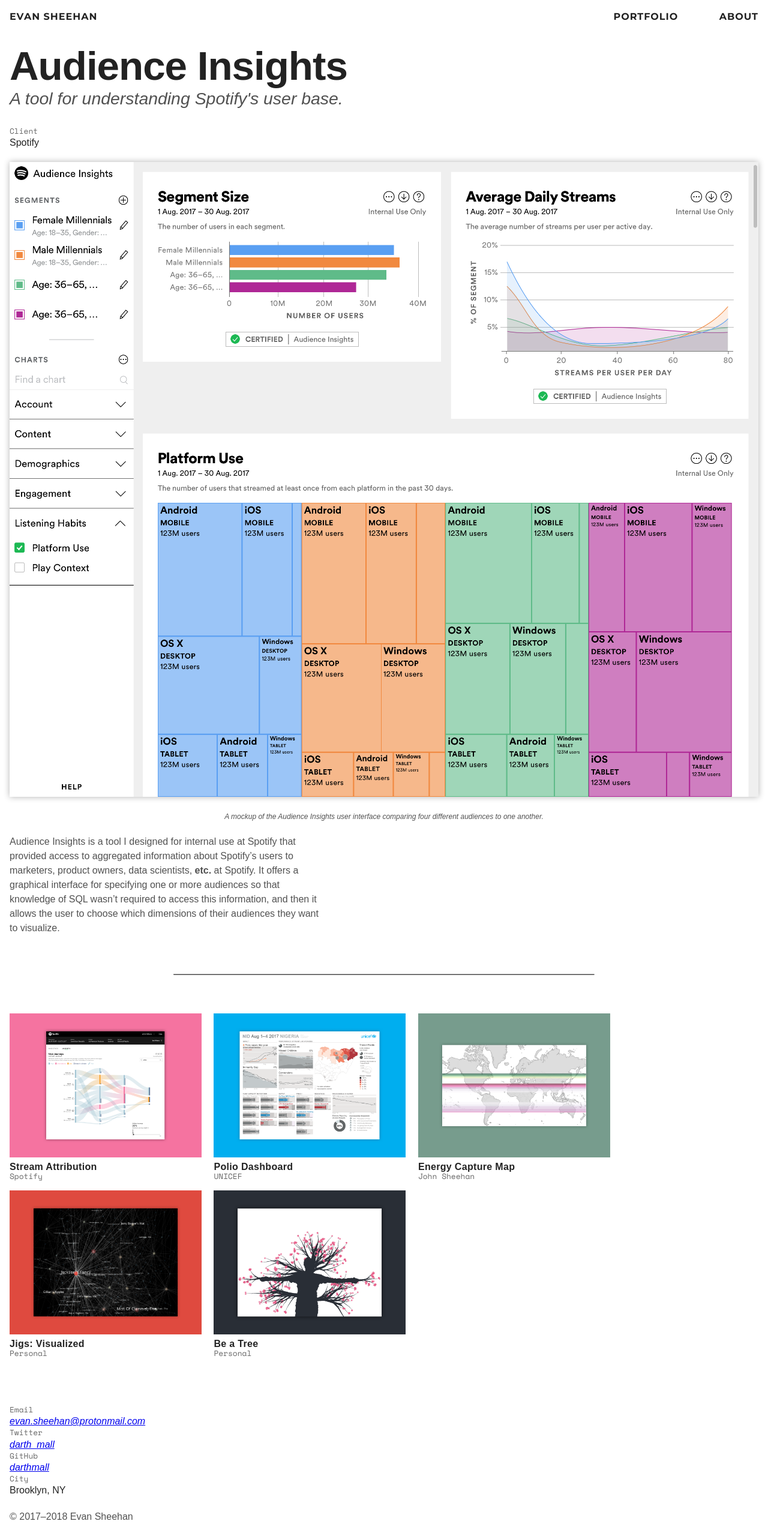
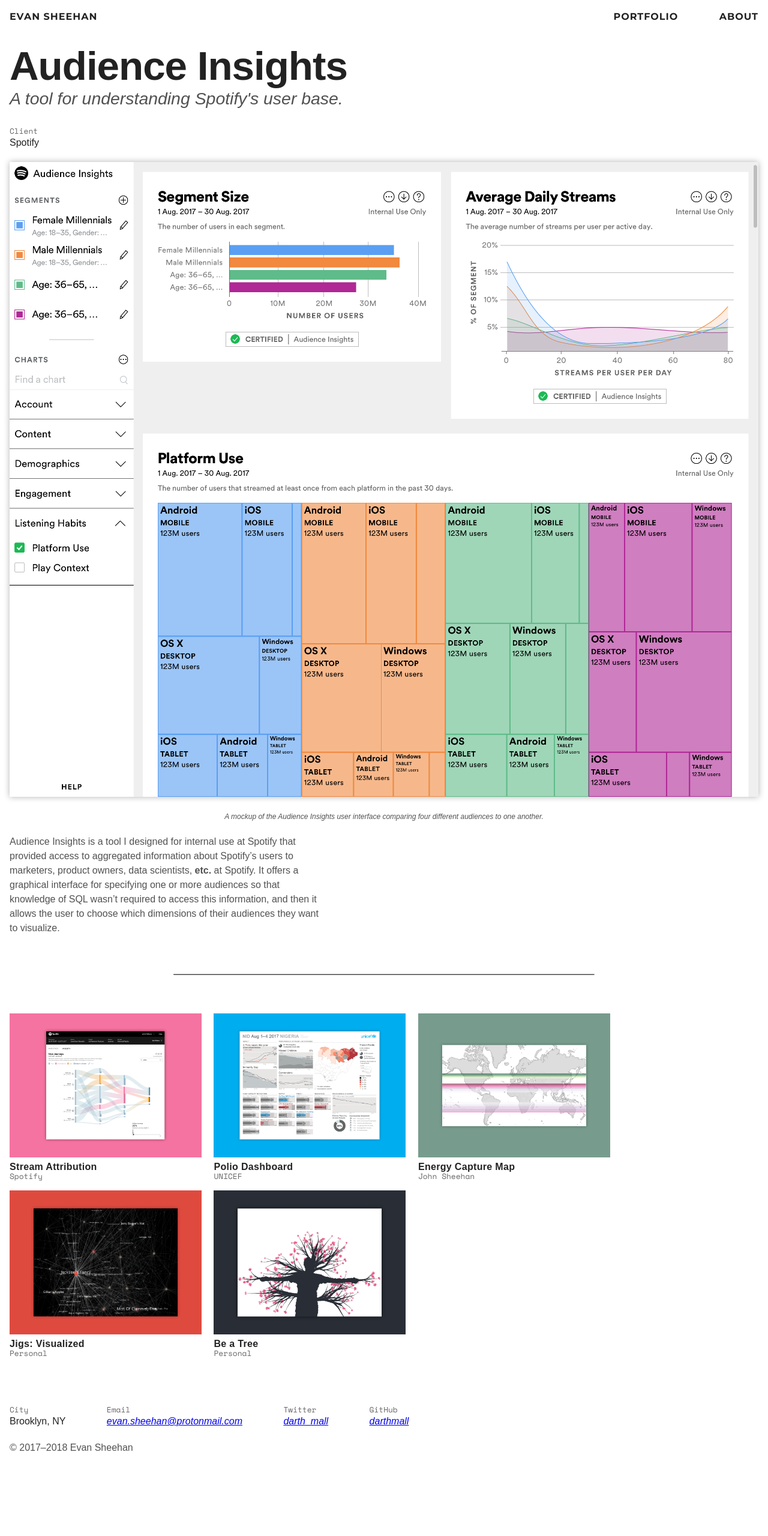
Before and after one commit to darthmall/darthmall.github.io, a Jekyll site: the page built from _portfolio/audience_insights.md, in a window 1280 px wide. Shown: the whole page at 60% size. Built offline with Jekyll 4.4.1, drawn with Linux system fonts in a browser that asks for light colours; nearby versions of some CDN libraries; some web fonts are replaced; after the commit the page ends 2445 px from its top, so only the background shows below that.

Commit message:
Create an inline format for lists

```diff
--- a/_layouts/page.html
+++ b/_layouts/page.html
@@ -3,7 +3,7 @@
 ---
 <header>
   <a href="/" class="siteTitle">{{ site.title }}</a>
-  <nav class="siteNav">
+  <nav class="siteNav inline">
     <a href="/portfolio">portfolio</a>
     <a href="/about">About</a>
   </nav>
@@ -15,30 +15,41 @@
 
 <footer class="left gridFooter">
   <address>
-    <dl>
+    <dl class="inline">
+      <div>
+        <dt>
+          City
+        </dt>
+        <dd>{{ site.location }}</dd>
+      </div>
+
+      <div>
         <dt>
           Email
         </dt>
         <dd>
           <a href="mailto:{{ site.email }}">{{ site.email }}</a>
         </dd>
+      </div>
 
-      <dt class="twitter">
+      <div>
+        <dt>
           Twitter
         </dt>
         <dd>
           <a href="https://twitter.com/{{ site.twitter_username }}">{{ site.twitter_username }}</a>
         </dd>
-      <dt class="github">
+      </div>
+
+      <div>
+        <dt>
           GitHub
         </dt>
         <dd>
           <a href="https://github.com/{{ site.github_username }}">{{ site.github_username }}</a>
         </dd>
-      <dt>
-        City
-      </dt>
-      <dd>{{ site.location }}</dd>
+      </div>
+
     </dl>
   </address>
 
--- a/_layouts/project.html
+++ b/_layouts/project.html
@@ -3,14 +3,18 @@
 ---
 {% if page.abstract %}<p class="blurb">{{ page.abstract }}</p>{% endif %}
 <aside>
-  <dl>
+  <dl class="inline">
     {% if page.client %}
-      <dt>Client</dt>
-      <dd>{{ page.client }}</dd>
+      <div>
+        <dt>Client</dt>
+        <dd>{{ page.client }}</dd>
+      </div>
     {% endif %}
     {% if page.repo %}
-      <dt>Repository</dt>
-      <dd><a href="{{ page.repo }}" target="_blank">{{ page.repo }}</a></dd>
+      <div>
+        <dt>Repository</dt>
+        <dd><a href="{{ page.repo }}" target="_blank">{{ page.repo }}</a></dd>
+      </div>
     {% endif %}
   </dl>
 
--- a/_sass/box.sass
+++ b/_sass/box.sass
@@ -8,7 +8,8 @@
   margin: $margin
   max-width: 1320px
 
-.portfolio h1
+.portfolio h1,
+.about h1
   display: none
 
 p,
@@ -75,9 +76,12 @@
   margin: $md-space 0
   padding: $md-space $xl-space
 
-.siteNav a
+.inline > *
   display: inline-block
   margin-left: $xl-space
+
+.inline > *:first-child
+  margin-left: 0
 
 .skills
   li + li
```
Lines whose indentation alone changed are shown as unchanged.
